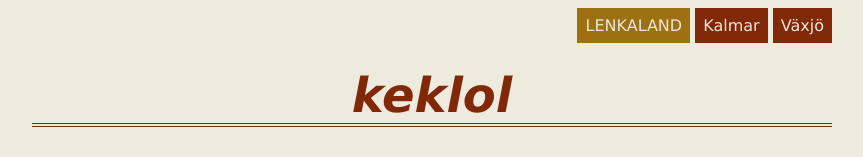
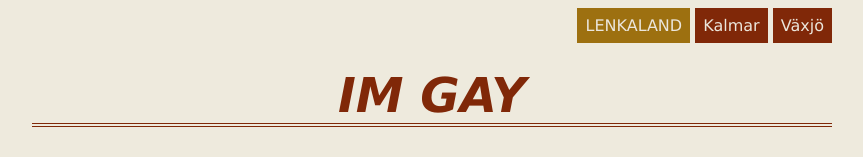
Before and after one commit to steiboldt/MyFirstWebsite, a plain HTML site: page index.html in a window 1280 px wide. Shown: the top 157 px of the page, without its empty margins (208-1071 px from the left). Drawn offline with Linux system fonts and the light colour scheme.

Commit message:
tidigare version

```diff
--- a/index.html
+++ b/index.html
@@ -16,7 +16,7 @@
         </ul>
     </nav>
     <header>
-        <h1>keklol</h1>
+        <h1>IM GAY</h1>
     </header>
     <main>
         <img src="img/forestroad.jpg" alt="Skogsväg" class="floatRight">
```
